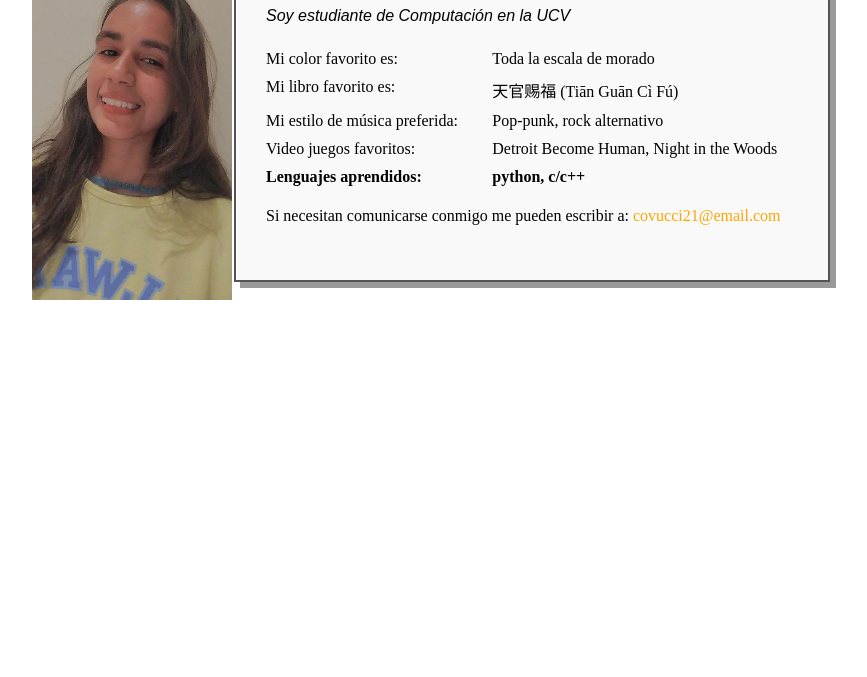
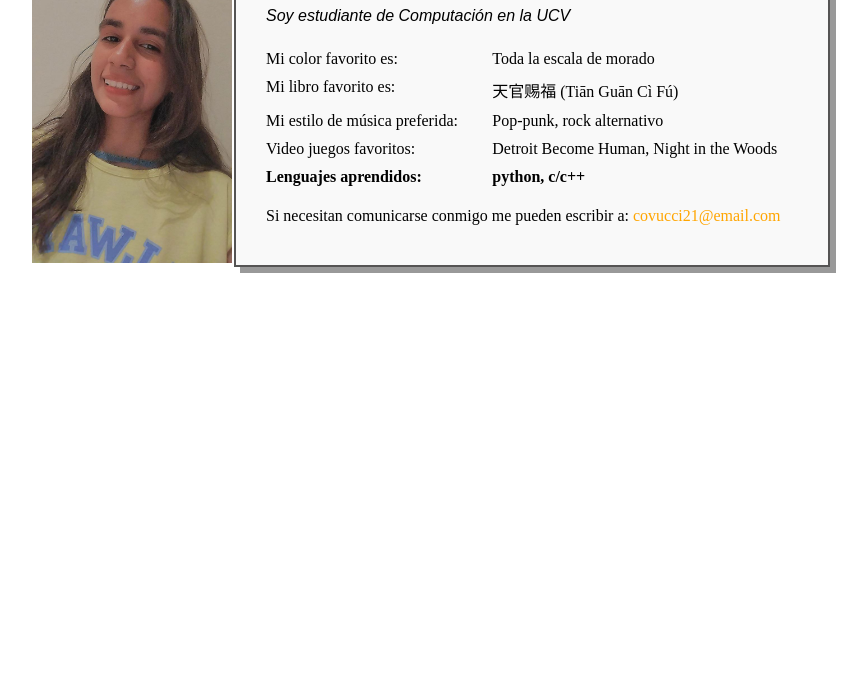
Before and after one commit to nicovuxci/ATI-2025, a plain HTML site: page perfil.html in a window 1280 px wide. Shown: the part 123-800 px from the top of the page, without its empty margins (210-1077 px from the left). Drawn offline with Linux system fonts and the light colour scheme.

Commit message:
picturebox2

```diff
--- a/perfil.html
+++ b/perfil.html
@@ -26,7 +26,7 @@
 
 }
         .foto {
-            height: 395px;
+            height: 358px;
             width: 200px;
             object-fit: cover;
             border-top-left-radius: 50px;
```
